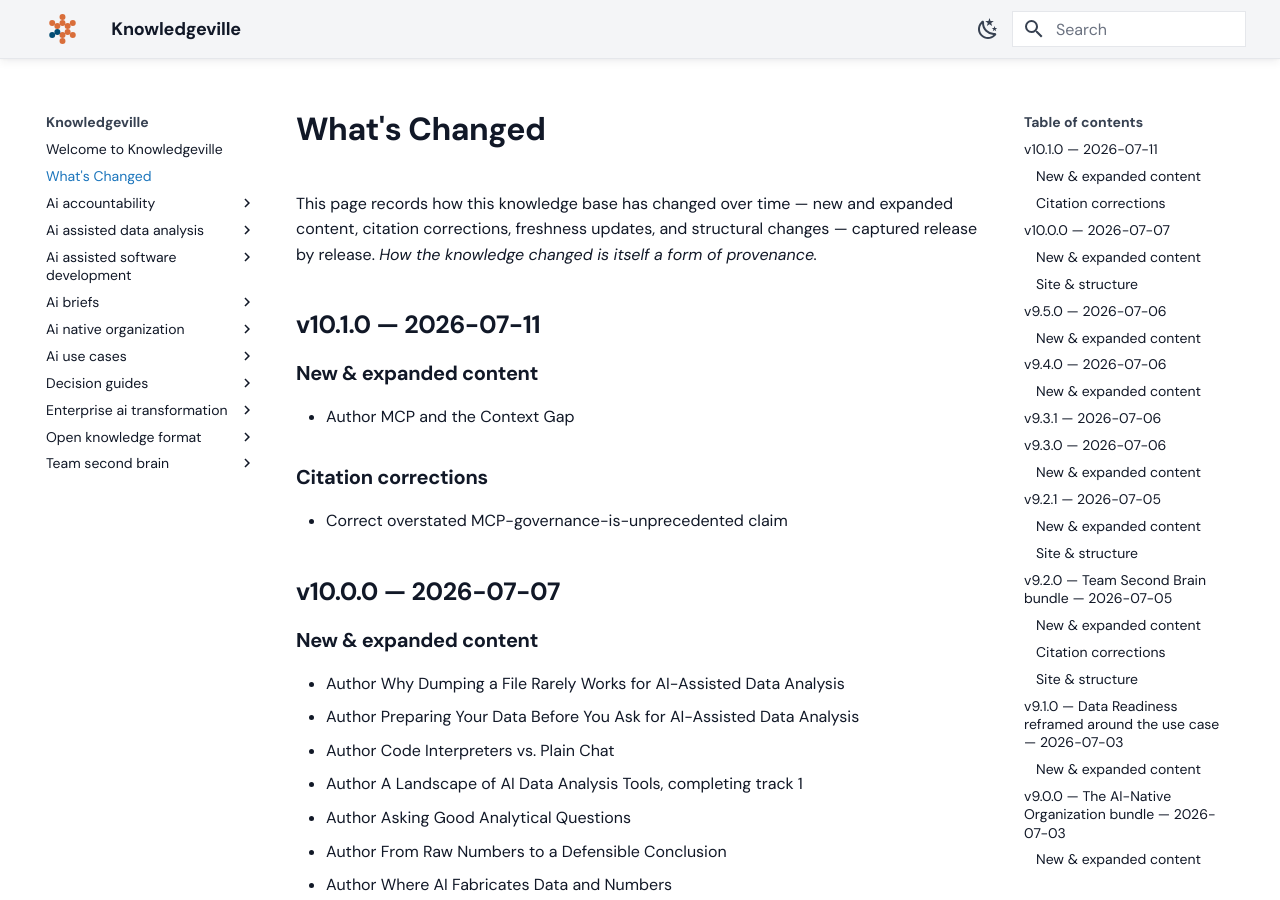
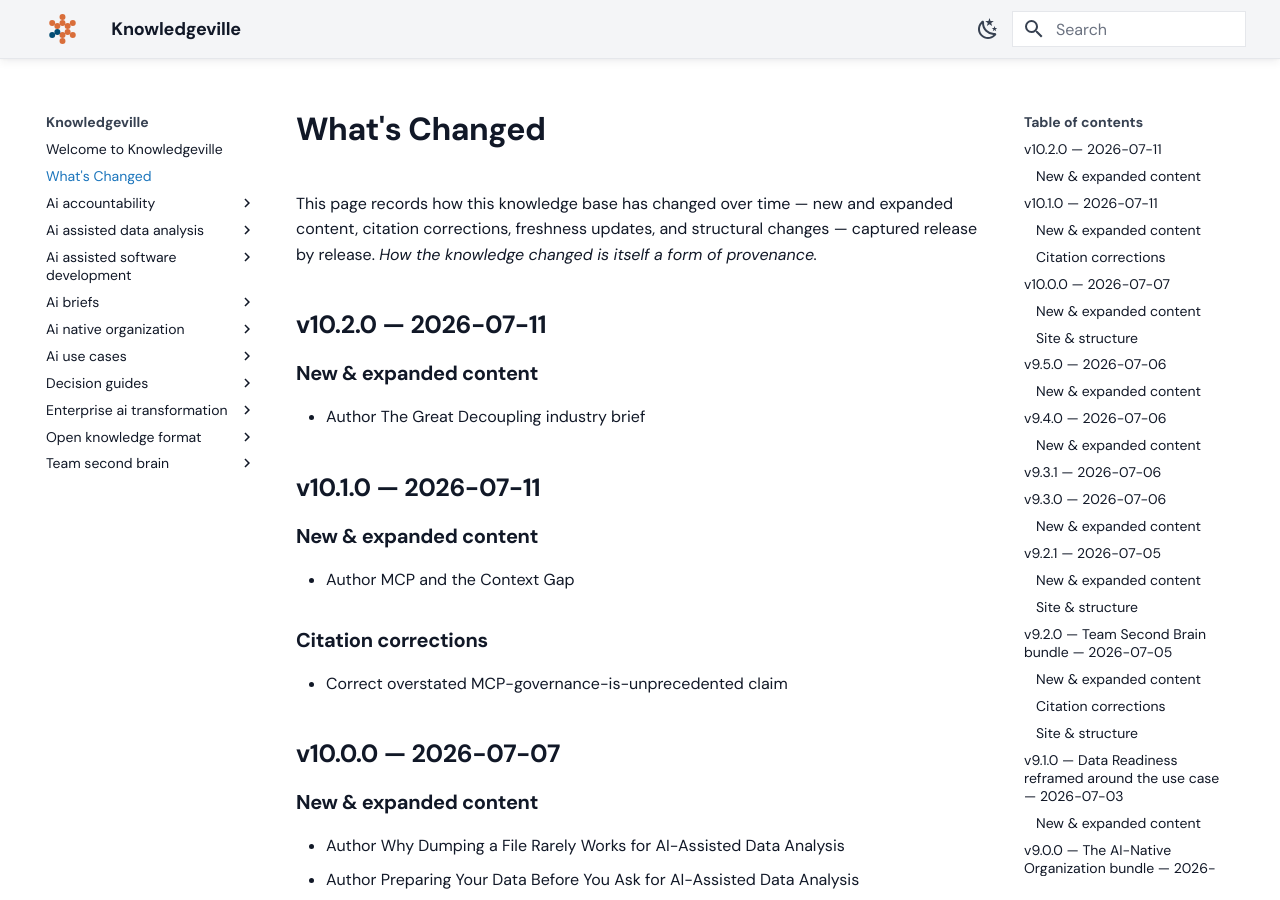
Before and after one commit to grandaha/knowledgeville, an MkDocs documentation site: the page built from published/changelog.md, in a window 1280 px wide and 900 px high. Built offline with MkDocs 1.6.1 and Material for MkDocs 9.7.7, drawn with Linux system fonts in a browser that asks for light colours; some web fonts are replaced.

Commit message:
Publish: sync content from workspace

```diff
--- a/published/changelog.md
+++ b/published/changelog.md
@@ -10,6 +10,11 @@ appendix: true
 <!-- generated from GitHub Releases by scripts/build_changelog.py — do not edit -->
 
 This page records how this knowledge base has changed over time — new and expanded content, citation corrections, freshness updates, and structural changes — captured release by release. *How the knowledge changed is itself a form of provenance.*
+
+## v10.2.0 — 2026-07-11
+
+### New & expanded content
+* Author The Great Decoupling industry brief
 
 ## v10.1.0 — 2026-07-11
 
```
Also changed, not shown: 1 other file.
